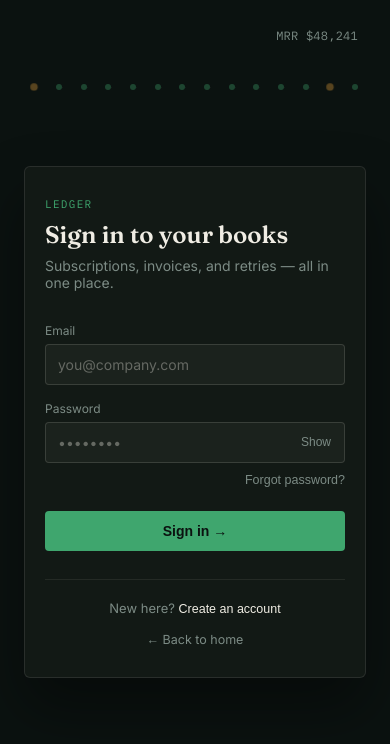
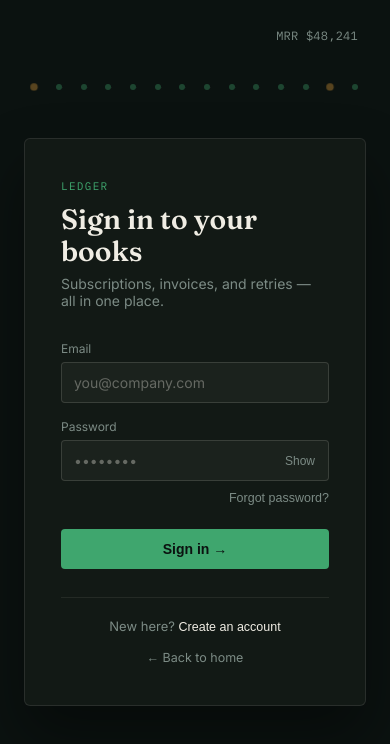
Before and after one commit to aarushc8504/Subscription-Billing---Dunning-System, a plain HTML site: page login.html in a window 390 px wide. Drawn offline with Linux system fonts and the light colour scheme.

Commit message:
style: improve mobile login layout

```diff
--- a/css/login.css
+++ b/css/login.css
@@ -154,13 +154,3 @@ button:focus-visible, input:focus-visible, a:focus-visible {
 @media (prefers-reduced-motion: reduce) {
   .breathe, .card, .spinner { animation: none; }
 }
-
-@media (max-width: 500px) {
-  .card {
-    padding: 30px 20px;
-  }
-
-  h1 {
-    font-size: 24px;
-  }
-}
```
